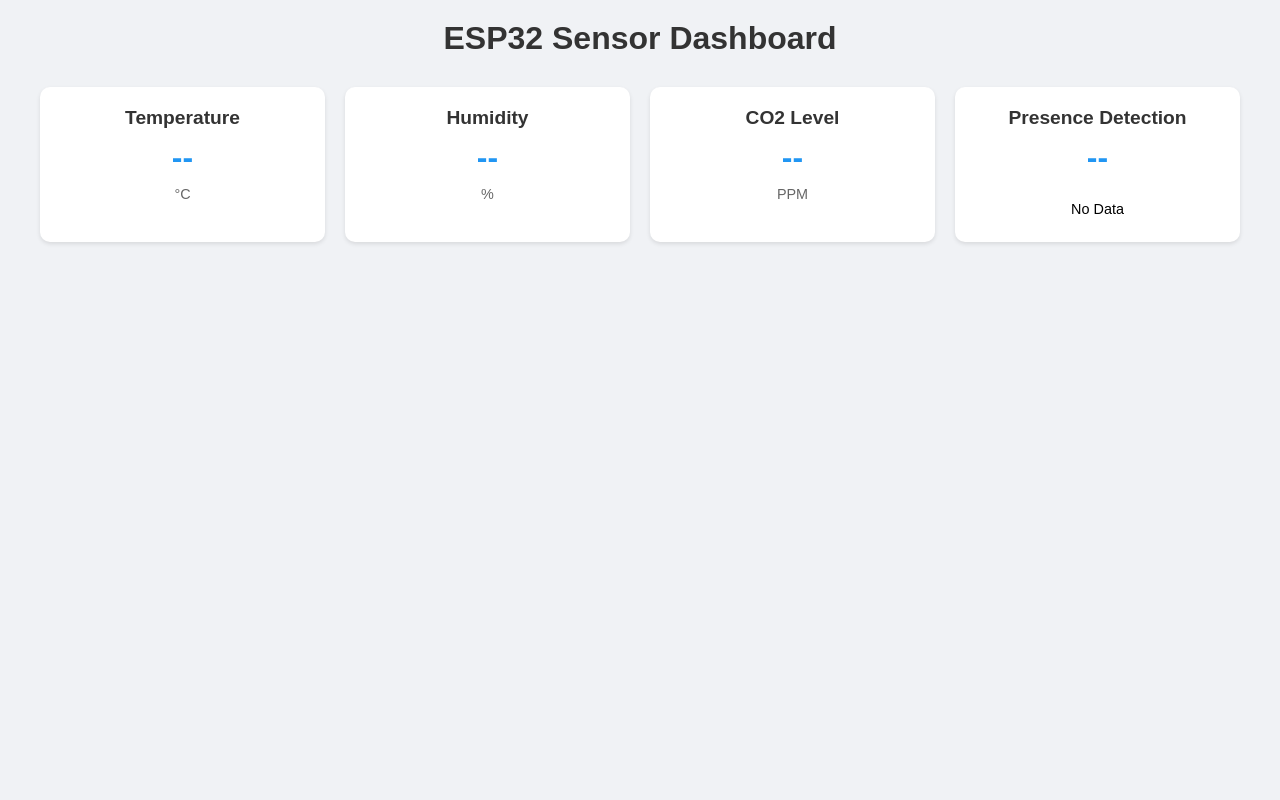
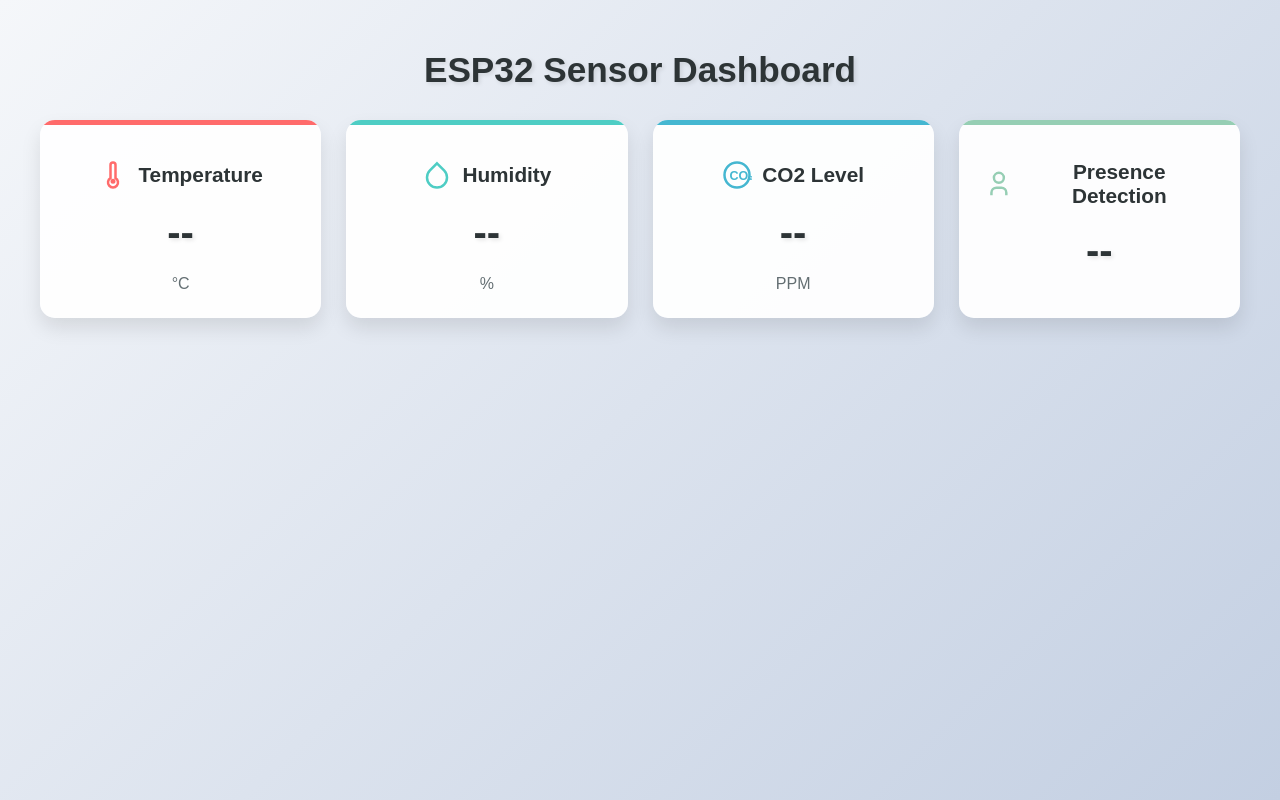
Before and after one commit to uzi-belfayez/ESP32_FREERTOS, a plain HTML site: page Arduino_Framework/data/index.html in a window 1280 px wide. Drawn offline with Linux system fonts and the light colour scheme.

Commit message:
web page ready

```diff
--- a/Arduino_Framework/data/index.html
+++ b/Arduino_Framework/data/index.html
@@ -12,7 +12,7 @@
             font-family: 'Arial', sans-serif;
         }
         body {
-            background: #f0f2f5;
+            background: linear-gradient(135deg, #f5f7fa 0%, #c3cfe2 100%);
             min-height: 100vh;
             padding: 20px;
         }
@@ -22,55 +22,96 @@
         }
         .dashboard {
             display: grid;
-            grid-template-columns: repeat(auto-fit, minmax(250px, 1fr));
-            gap: 20px;
+            grid-template-columns: repeat(auto-fit, minmax(280px, 1fr));
+            gap: 25px;
             margin-top: 20px;
         }
         .card {
-            background: white;
-            padding: 20px;
-            border-radius: 10px;
-            box-shadow: 0 2px 4px rgba(0,0,0,0.1);
+            background: rgba(255, 255, 255, 0.95);
+            padding: 25px;
+            border-radius: 15px;
+            box-shadow: 0 10px 20px rgba(0,0,0,0.1);
             text-align: center;
-            transition: transform 0.3s ease;
+            transition: all 0.3s ease;
+            position: relative;
+            overflow: hidden;
         }
         .card:hover {
             transform: translateY(-5px);
+            box-shadow: 0 15px 30px rgba(0,0,0,0.15);
         }
+        .card::before {
+            content: '';
+            position: absolute;
+            top: 0;
+            left: 0;
+            width: 100%;
+            height: 5px;
+            background: var(--card-color);
+        }
+        .card.temperature { --card-color: #FF6B6B; }
+        .card.humidity { --card-color: #4ECDC4; }
+        .card.co2 { --card-color: #45B7D1; }
+        .card.presence { --card-color: #96CEB4; }
         .card h2 {
-            color: #333;
-            margin-bottom: 10px;
-            font-size: 1.2em;
+            color: #2d3436;
+            margin: 15px 0;
+            font-size: 1.3em;
+            display: flex;
+            align-items: center;
+            justify-content: center;
+            gap: 10px;
+        }
+        .icon {
+            width: 30px;
+            height: 30px;
         }
         .value {
-            font-size: 2em;
-            color: #2196F3;
-            margin: 10px 0;
+            font-size: 2.5em;
+            color: #2d3436;
+            margin: 20px 0;
             font-weight: bold;
+            text-shadow: 2px 2px 4px rgba(0,0,0,0.1);
         }
         .unit {
-            color: #666;
-            font-size: 0.9em;
+            color: #636e72;
+            font-size: 1em;
+            font-weight: 500;
         }
         .status {
             display: inline-block;
-            padding: 5px 10px;
-            border-radius: 15px;
+            padding: 8px 15px;
+            border-radius: 20px;
             font-size: 0.9em;
-            margin-top: 10px;
+            margin-top: 15px;
+            transition: all 0.3s ease;
         }
         .status.active {
-            background: #4CAF50;
+            background: #00b894;
             color: white;
         }
         .status.inactive {
-            background: #f44336;
+            background: #d63031;
             color: white;
         }
         h1 {
-            color: #333;
+            color: #2d3436;
             text-align: center;
-            margin-bottom: 30px;
+            margin: 30px 0;
+            font-size: 2.2em;
+            text-shadow: 2px 2px 4px rgba(0,0,0,0.1);
+        }
+        @media (max-width: 768px) {
+            .dashboard {
+                grid-template-columns: 1fr;
+                padding: 10px;
+            }
+            .card {
+                padding: 20px;
+            }
+            h1 {
+                font-size: 1.8em;
+            }
         }
     </style>
 </head>
@@ -78,25 +119,47 @@
     <div class="container">
         <h1>ESP32 Sensor Dashboard</h1>
         <div class="dashboard">
-            <div class="card">
-                <h2>Temperature</h2>
+            <div class="card temperature">
+                <h2>
+                    <svg class="icon" viewBox="0 0 24 24" fill="none" stroke="#FF6B6B" stroke-width="2">
+                        <path d="M12 2a2 2 0 0 1 2 2v10.5a4 4 0 1 1-4 0V4a2 2 0 0 1 2-2z"/>
+                        <circle cx="12" cy="17" r="1"/>
+                    </svg>
+                    Temperature
+                </h2>
                 <div class="value" id="temperature">--</div>
                 <div class="unit">°C</div>
             </div>
-            <div class="card">
-                <h2>Humidity</h2>
+            <div class="card humidity">
+                <h2>
+                    <svg class="icon" viewBox="0 0 24 24" fill="none" stroke="#4ECDC4" stroke-width="2">
+                        <path d="M12 2.69l5.66 5.66a8 8 0 1 1-11.31 0z"/>
+                    </svg>
+                    Humidity
+                </h2>
                 <div class="value" id="humidity">--</div>
                 <div class="unit">%</div>
             </div>
-            <div class="card">
-                <h2>CO2 Level</h2>
+            <div class="card co2">
+                <h2>
+                    <svg class="icon" viewBox="0 0 24 24" fill="none" stroke="#45B7D1" stroke-width="2">
+                        <circle cx="12" cy="12" r="10"/>
+                        <text x="6" y="16" fill="#45B7D1" stroke="none" font-size="10">CO₂</text>
+                    </svg>
+                    CO2 Level
+                </h2>
                 <div class="value" id="co2">--</div>
                 <div class="unit">PPM</div>
             </div>
-            <div class="card">
-                <h2>Presence Detection</h2>
+            <div class="card presence">
+                <h2>
+                    <svg class="icon" viewBox="0 0 24 24" fill="none" stroke="#96CEB4" stroke-width="2">
+                        <circle cx="12" cy="7" r="4"/>
+                        <path d="M6 21v-2a4 4 0 0 1 4-4h4a4 4 0 0 1 4 4v2"/>
+                    </svg>
+                    Presence Detection
+                </h2>
                 <div class="value" id="presence">--</div>
-                <div class="status" id="presenceStatus">No Data</div>
             </div>
         </div>
     </div>
@@ -105,15 +168,19 @@
 
         ws.onmessage = function(event) {
             const data = JSON.parse(event.data);
-            if (data.temperature) document.getElementById('temperature').textContent = data.temperature;
-            if (data.humidity) document.getElementById('humidity').textContent = data.humidity;
-            if (data.co2) document.getElementById('co2').textContent = data.co2;
-            if (data.presence !== undefined) {
-                const presenceElement = document.getElementById('presence');
-                const statusElement = document.getElementById('presenceStatus');
-                presenceElement.textContent = data.presence ? 'Present' : 'Not Present';
-                statusElement.className = 'status ' + (data.presence ? 'active' : 'inactive');
-                statusElement.textContent = data.presence ? 'Detected' : 'Not Detected';
+            if (data.temperature) {
+                document.getElementById('temperature').textContent = parseFloat(data.temperature).toFixed(2);
+            }
+            if (data.humidity) {
+                document.getElementById('humidity').textContent = parseFloat(data.humidity).toFixed(2);
+            }
+            if (data.co2) {
+                document.getElementById('co2').textContent = Math.round(data.co2);
+            }
+            if (data.presence ) {
+                const presenceEl = document.getElementById('presence');
+            presenceEl.textContent = data.presence;
+            presenceEl.style.color = data.presence.includes("NOT") ? "red" : "green";
             }
         };
 
```
Also changed, not shown: 1 other file.
